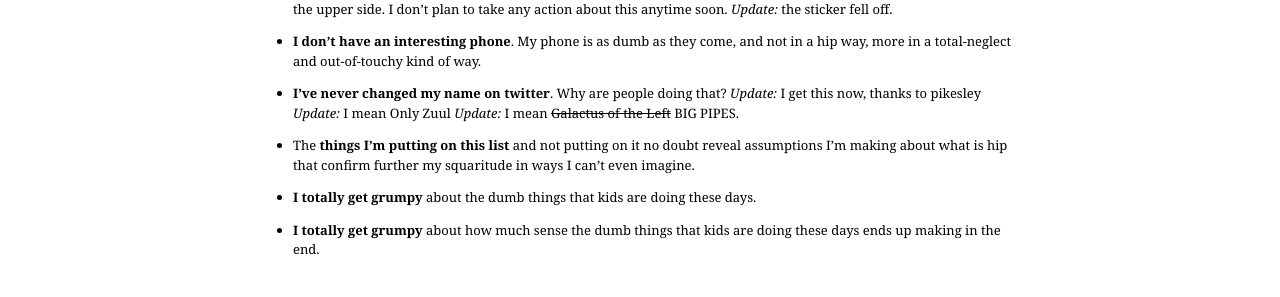
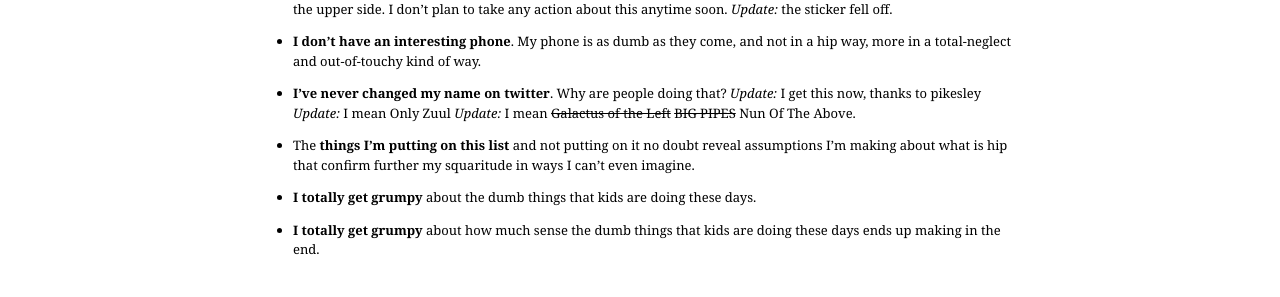
Before and after one commit to paulfitz/paulfitz.github.io, a Jekyll site: the page built from _posts/2014-08-30-square.md, in a window 1280 px wide. Shown: the part 420-717 px from the top of the page. Built offline with Jekyll 4.4.1, drawn with Linux system fonts in a browser that asks for light colours; some web fonts are replaced.

Commit message:
nun of the above

```diff
--- a/_posts/2014-08-30-square.md
+++ b/_posts/2014-08-30-square.md
@@ -22,7 +22,7 @@
 * <b>I don't have an interesting phone</b>. My phone is as dumb as they
 come, and not in a hip way, more in a total-neglect and out-of-touchy
 kind of way.
-* <b>I've never changed my name on twitter</b>. Why are people doing that? <i>Update:</i> I get this now, thanks to pikesley <i>Update:</i> I mean Only Zuul <i>Update:</i> I mean <s>Galactus of the Left</s> BIG PIPES.
+* <b>I've never changed my name on twitter</b>. Why are people doing that? <i>Update:</i> I get this now, thanks to pikesley <i>Update:</i> I mean Only Zuul <i>Update:</i> I mean <s>Galactus of the Left</s> <s>BIG PIPES</s> Nun Of The Above.
 * The <b>things I'm putting on this list</b> and not putting on it
 no doubt reveal assumptions I'm making about what is hip
 that confirm further my squaritude in ways I can't even imagine.
```
